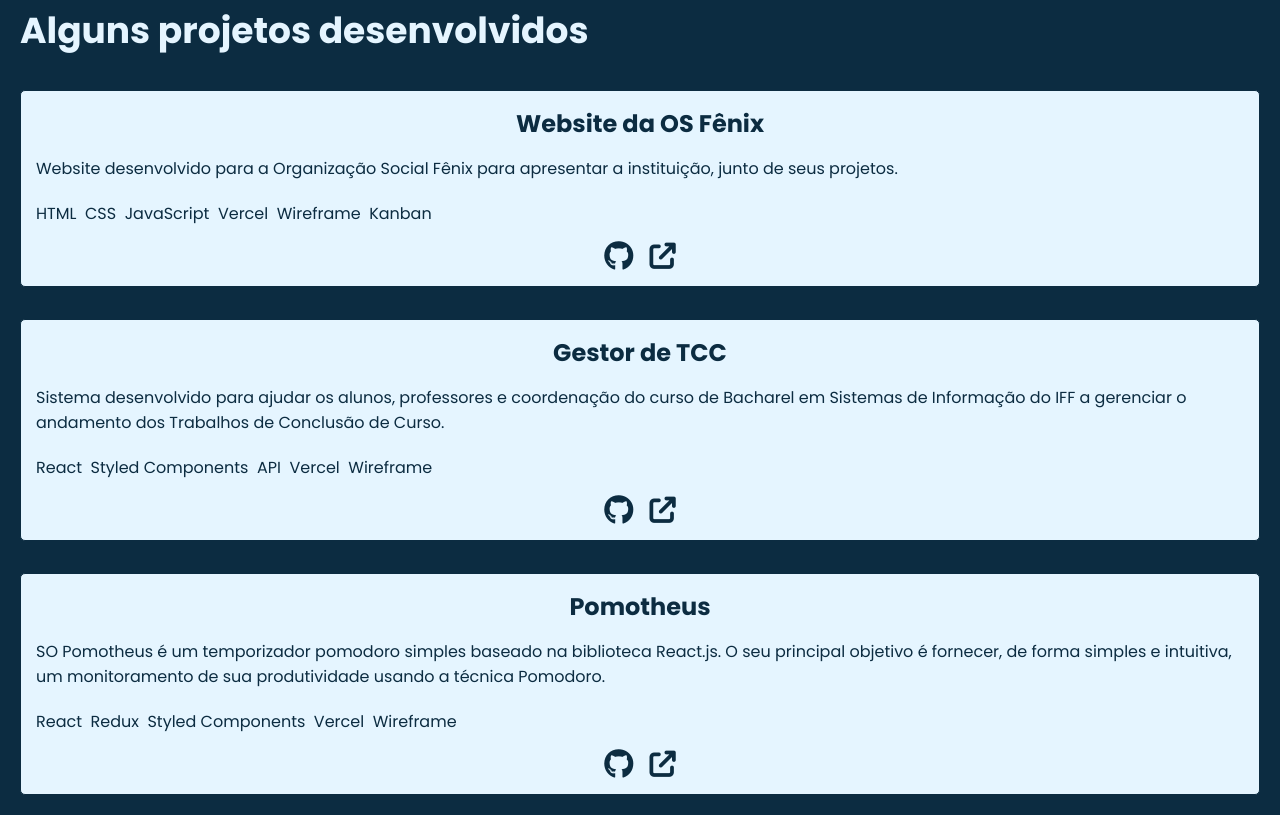
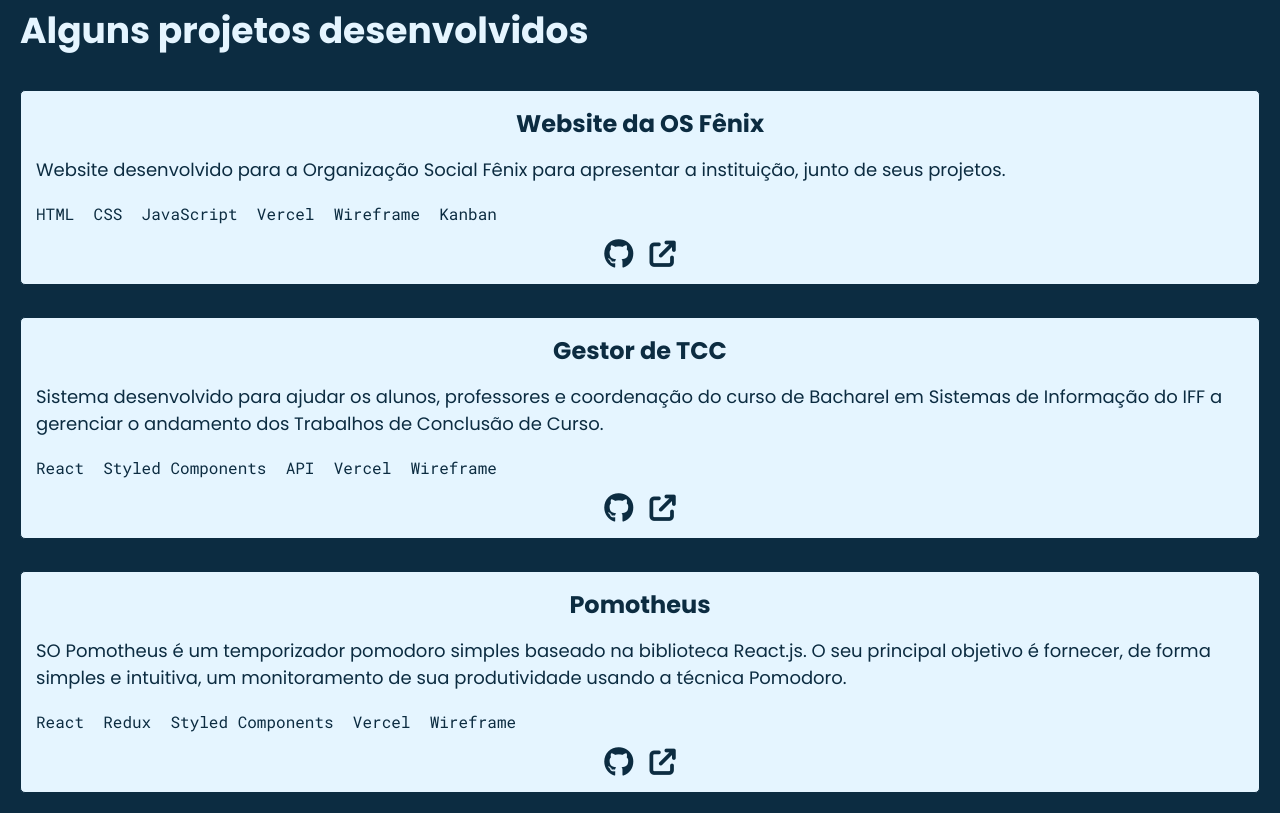
Before and after one commit to mattheusz/personal-portfolio, a website built with Parcel: page src/index.html in a window 1280 px wide. Shown: the part 1355-2170 px from the top of the page. Built offline with nearby package versions, Linux system fonts and the light colour scheme; a web font is replaced by a local one.

Commit message:
fix: corrige fonte monospace

```diff
--- a/src/css/style.css
+++ b/src/css/style.css
@@ -198,13 +198,15 @@
   }
 
   .project-card__body {
-    font-size: var(--p);
+    font-size: var(--body-1);
     font-family: var(--body-font);
     padding: 0 15px 15px 15px;
 }
 
 .project-card__body--techs{
     margin-top: 20px;
+    font-family: var(--mono-font);
+    font-size: var(--body-2);
 }
 
 .project-card__footer {
```
